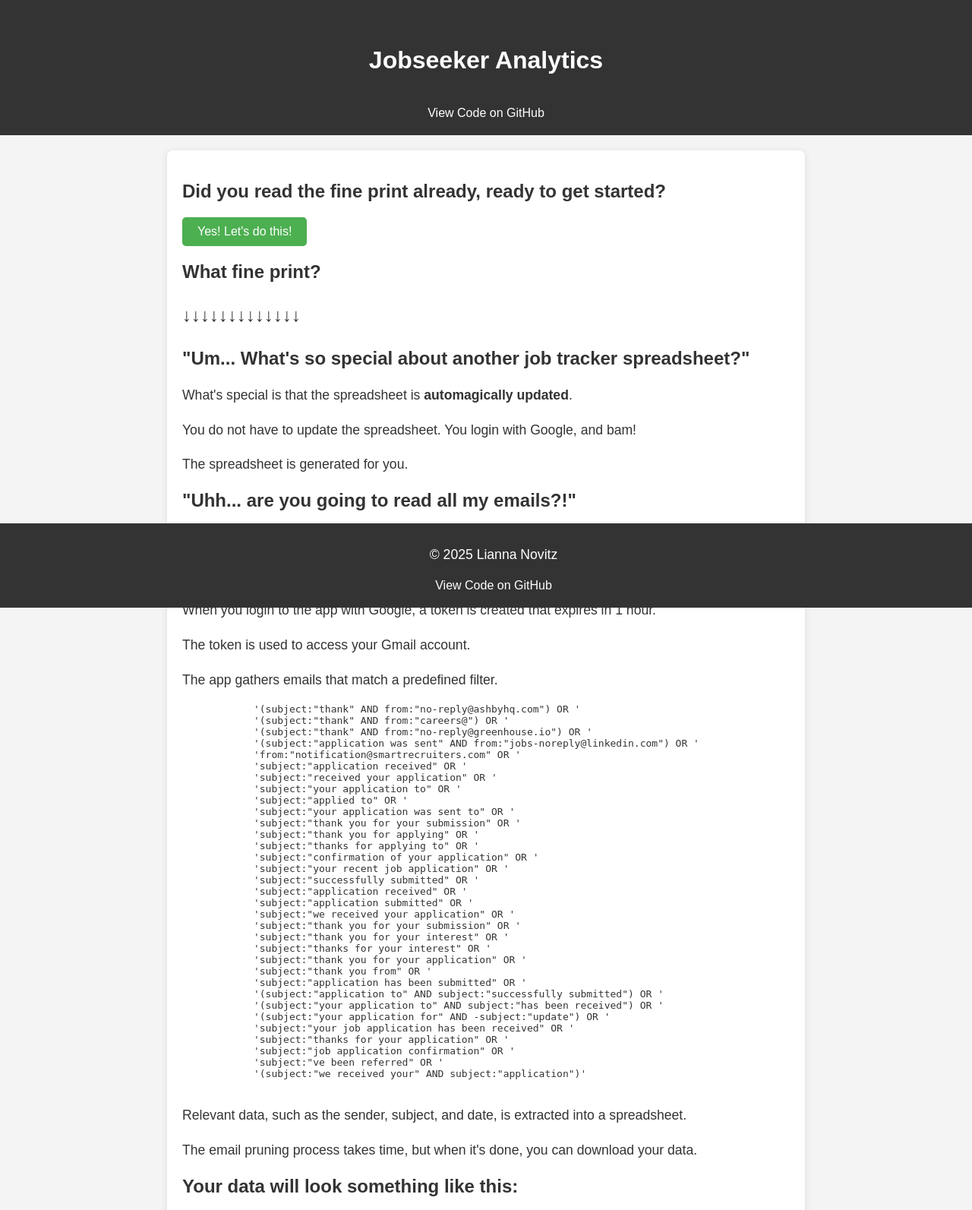
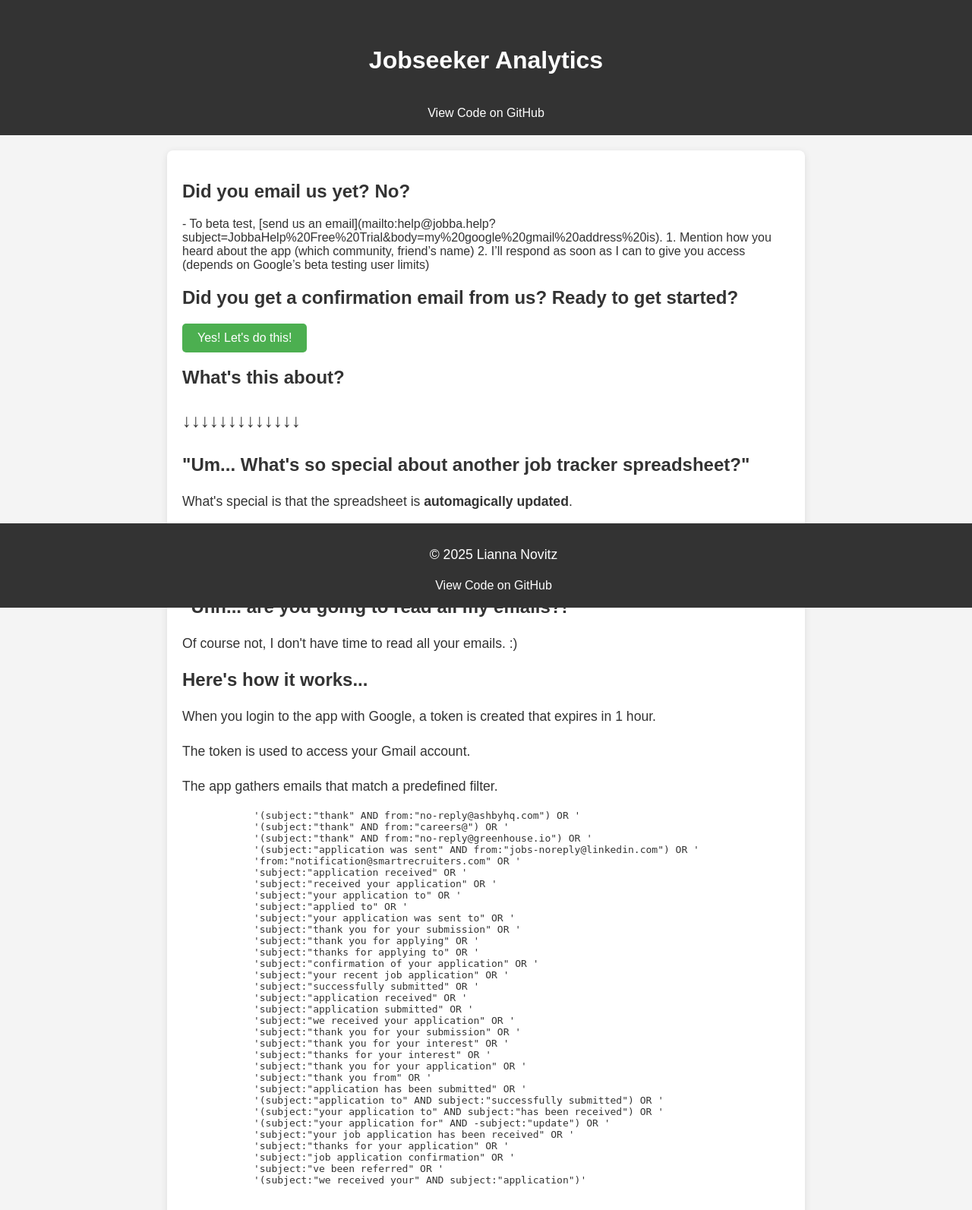
Before and after one commit to sprat-kv/jobseeker-analytics, a FastAPI app: page / in a window 1280 px wide. Shown: the top 1593 px of the page at 76% size. Run offline with FastAPI, Linux system fonts and the light colour scheme; parts of the project's set-up code (start-up, migrations or seed data) failed here and were passed over.

Commit message:
Update contact email for beta user request

```diff
--- a/templates/homepage.html
+++ b/templates/homepage.html
@@ -97,13 +97,18 @@
     </header>
 
     <main>
-        <h2>Did you read the fine print already, ready to get started?</h2>
+        <h2>Did you email us yet? No?</h2>
+        - To beta test, [send us an email](mailto:help@jobba.help?subject=JobbaHelp%20Free%20Trial&body=my%20google%20gmail%20address%20is).
+            1. Mention how you heard about the app (which community, friend’s name)
+            2. I’ll respond as soon as I can to give you access (depends on Google’s beta testing user limits)
+        <h2>Did you get a confirmation email from us? Ready to get started?</h2>
         <a href="/login" style="text-decoration: none;">
             <button style="padding: 10px 20px; font-size: 16px; background-color: #4CAF50; color: white; border: none; cursor: pointer; border-radius: 5px;">
                 Yes! Let's do this!
             </button>
         </a>
-        <h2>What fine print?</h2>
+
+        <h2>What's this about?</h2>
         <p style="font-size: 24px;">&#x2193;&#x2193;&#x2193;&#x2193;&#x2193;&#x2193;&#x2193;&#x2193;&#x2193;&#x2193;&#x2193;&#x2193;&#x2193;</p>
 
         <h2>"Um... What's so special about another job tracker spreadsheet?"</h2>
@@ -156,8 +161,11 @@
         <p>The email pruning process takes time, but when it's done, you can download your data.</p>
         <h2>Your data will look something like this:</h2>
         <img src="https://github.com/user-attachments/assets/951ae900-c875-4745-9d4b-ac77d313d281" alt="Screenshot example of the exported spreadsheet">
-
-        <h2>Ready to get started?</h2>
+        <h2>Did you email us yet? No?</h2>
+        - To beta test, [send us an email](mailto:help@jobba.help?subject=JobbaHelp%20Free%20Trial&body=my%20google%20gmail%20address%20is).
+            1. Mention how you heard about the app (which community, friend’s name)
+            2. I’ll respond as soon as I can to give you access (depends on Google’s beta testing user limits)
+        <h2>Did you get a confirmation email from us? Ready to get started?</h2>
         <a href="/login" style="text-decoration: none;">
             <button style="padding: 10px 20px; font-size: 16px; background-color: #4CAF50; color: white; border: none; cursor: pointer; border-radius: 5px;">
                 Yes! Let's do this!
```
